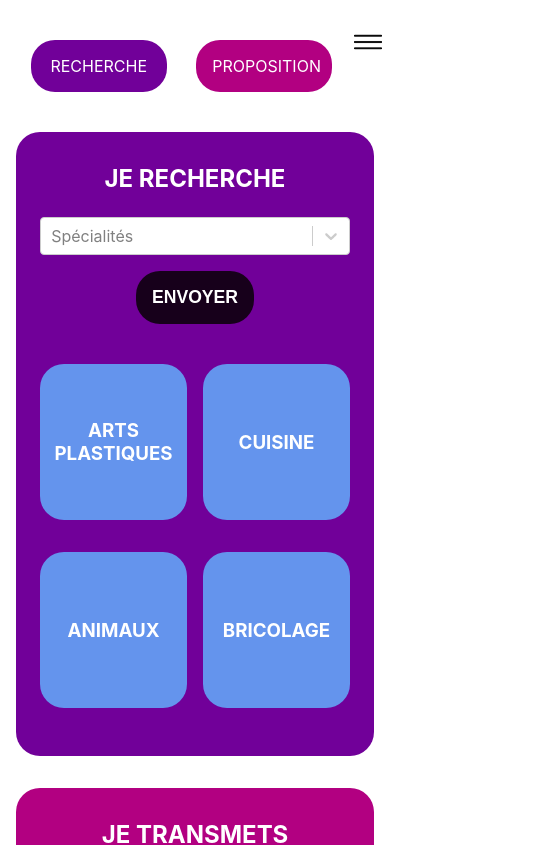
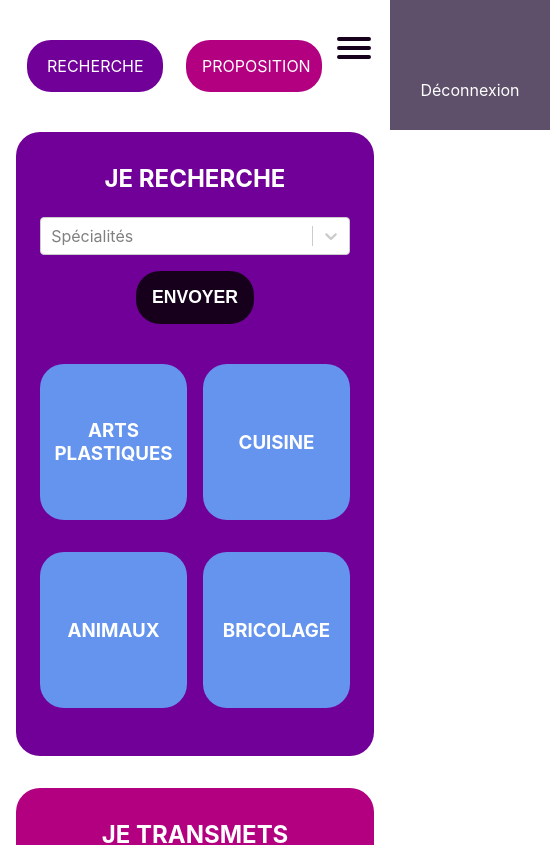
Before and after one commit to SalemDrenay/hackathon2, a React (Create React App) app in the folder glitchteam-app/: page /home in a window 390 px wide. Shown: the top 845 px of the page, 550 px wide, since content can reach past the window. Built offline with nearby package versions, Linux system fonts and the light colour scheme.

Commit message:
burger menu that works

```diff
--- a/glitchteam-app/src/assets/css/global.css
+++ b/glitchteam-app/src/assets/css/global.css
@@ -3,6 +3,7 @@
     --light-true: #ffffff;
     --search-color: #710099;
     --transmit-color: #B20081;
+    --validate: #17001b;
 }
 
 * {
@@ -59,68 +60,81 @@ a {
 
 /* SOMMAIRE POUR MOBILE */
 
-#sommaireMobile {
-   display: flex;
-   flex-direction: column;
-   justify-content: center;
-   align-items: center;
-   font-family: var(--font-texte);
-
-   list-style-type: none;
-   background-color: var(--primary-color);
-
-   width: 100%;
-   padding: 50% 0;
-   margin-top: -100rem;
-
-   position: absolute;
-   z-index: 2;
-   transition: 1s;
+#menu-toggle {
+    z-index: 1;
+    }
+/* Hidden Checkbox */
+#menu-toggle input {
+    opacity: 0;
+    width: 40px;
+    height: 40px;
+    z-index: 2;
+    /* checkbox on top */
+    position: absolute;
+    top: 0;
+    right: 0;
+}
+#menu-toggle input:checked {
+    transition: all 0.3s ease;
+}
+/* Hamburger */
+#menu-toggle span {
+    display: block;
+    width: 30px;
+    border: var(--validate) 2px solid;
+    margin-top: 5px;
+    border-radius: 2px;
+    transition: all 0.3s ease;
+    transform-origin: 0 0;
+    position:relative;
+    z-index:1;
+}
+#menu-toggle input:checked ~ span {
+    /* all bars - top bar */
+    transform: rotate(45deg) translate(-1px, -3px);
+    border-color: #000000;
+}
+#menu-toggle input:checked ~ span:nth-child(3) {
+    /* middle bar */
+    transform: scale(0, 0);
+    opacity: 0;
+}
+#menu-toggle input ~ span:nth-child(4) {
+    /* bottom bar */
+    transform-origin: 0 100%;
+}
+#menu-toggle input:checked ~ span:nth-child(4) {
+    transform: rotate(-45deg) translate(0, 2px);
+}
+/* Menu Content */
+#menu-toggle input:checked ~ #menu {
+    /* display menu */
+    right: 0;
+}
+#menu-toggle #menu {
+    background-color: hsla(272, 44%, 15%, 0.747);
+    width: 100px;
+    height: auto;
+    padding: 50px 30px 0px 30px;
+    text-align: center;
+    position: absolute;
+    top: 0;
+    right: -160px;
+    margin-top: 0;
+    transition: all 0.3s ease;
+}
+#menu-toggle li {
+    list-style: none;
+    margin: 30px 0;
+}
+#menu-toggle a li {
+    color: var(--light-true);
+    text-decoration: none;
+    transition: color 0.3s ease;
+}
+#menu-toggle a li:hover {
+    color: red;
+    transition: color 0.3s ease;
 }
 
-
-.li-navMobile{
-   display: block;
-   text-align: center;
-   font-size: 2em;
-   width: 400px;
-   margin: 20px 0;
-}
-
-
-
-
-/*  MEDIA QUERIES */
-
-@media all and (max-width: 860px)
-{
-   .li-nav{
-       display: none;
-  }
-
-  .content{
-      display: flex;
-      justify-content: right;
-      padding-right: 3% ;
-      align-items: center;
-   }
-
-   .pricing-table{
-     width: 300px;
-   }
-}
-
-
-@media all and (min-width: 860px)
-{
-  #burger-up, #burger-down {
-      display: none;
-  }
-
-  #sommaireMobile{
-      display: none;
-  }
-
-
-}
 /* fin de burger */
--- a/glitchteam-app/src/components/Home.jsx
+++ b/glitchteam-app/src/components/Home.jsx
@@ -16,18 +16,20 @@ function Home() {
                 <a href="#transmit" className="home-topbar-button home-topbar-transmit">
                     <p>Proposition</p>
                 </a>
-                <div className="burger-menu">
-                    <img id="burger-up" src={burger} alt="icon-menu-burger" />
-                    <img id="burger-down" src={burger} alt="icon-menu-burger" />
-                </div>
+                <nav role="navigation">
+                    <div id="menu-toggle">
+                        <input type="checkbox" />
+                        <span></span>
+                        <span></span>
+                        <span></span>
 
-                <div id="contentMobile">
-                  <ul id="sommaireMobile">
-                    <li> <a class="li-navMobile" href="#lookingfor"> Je recherche  </a> </li>
-                    <li> <a class="li-navMobile" href="#transmit"> Je transmets </a> </li>
-                    <li> <a class="li-navMobile" href="#disconnect"> Déconnexion </a> </li>
-                 </ul>
-                </div>
+                        <ul id="menu">
+                            <a href="http://localhost:3000/login">
+                                <li>Déconnexion</li>
+                            </a>
+                        </ul>
+                    </div>
+                </nav>
             </div>
             <div className="home-container home-container-looking" id="lookingfor">
                 <LookingFor />
--- a/glitchteam-app/src/components/LookingFor.jsx
+++ b/glitchteam-app/src/components/LookingFor.jsx
@@ -30,7 +30,8 @@ function LookingFor() {const options = [
                 </Link>
                 <Link to={`/home`} className="filter-card filter-cuisine">
                     <h3>Cuisine</h3>
-                </Link><Link to={`/home`} className="filter-card filter-animaux">
+                </Link>
+                <Link to={`/home`} className="filter-card filter-animaux">
                     <h3>Animaux</h3>
                 </Link>
                 <Link to={`/home`} className="filter-card filter-bricolage">
```
Also changed, not shown: 1 other file (tests, documents, lock files or other folders).
